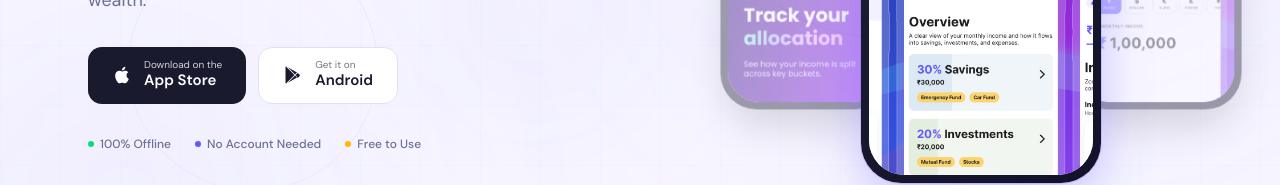
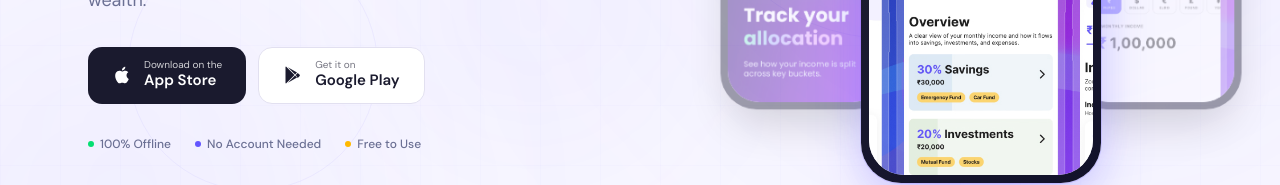
Before and after one commit to rupinder-developer/finlytics-web, a Next.js app: page / in a window 1280 px wide. Shown: the part 499-684 px from the top of the page. Built offline with nearby package versions, Linux system fonts and the light colour scheme.

Commit message:
Revert changes and remove apk

```diff
--- a/app/page.tsx
+++ b/app/page.tsx
@@ -246,18 +246,14 @@ export default function Home() {
                       </div>
                     </div>
                   </Link>
-                  <Link
-                    href="/app/finlytics.apk"
-                    download
-                    className="store-button store-button-outline"
-                  >
+                  <Link href="#" className="store-button store-button-outline">
                     <PlayStoreIcon className="w-5 h-5" />
                     <div className="text-left">
                       <div className="text-[10px] font-normal opacity-60 leading-none">
                         Get it on
                       </div>
                       <div className="text-[15px] font-semibold leading-snug">
-                        Android
+                        Google Play
                       </div>
                     </div>
                   </Link>
@@ -691,8 +687,7 @@ export default function Home() {
                     <ArrowRightIcon className="w-4 h-4 opacity-0 -translate-x-2 group-hover:opacity-100 group-hover:translate-x-0 transition-all" />
                   </Link>
                   <Link
-                    href="/app/finlytics.apk"
-                    download
+                    href="#"
                     className="inline-flex items-center justify-center gap-2.5 bg-white/5 text-white border border-white/10 px-7 py-4 rounded-2xl font-semibold text-sm hover:bg-white/10 transition-all hover:-translate-y-0.5"
                   >
                     <PlayStoreIcon className="w-4 h-4" />
```
Also changed, not shown: 1 other file (tests, documents, lock files or other folders).
